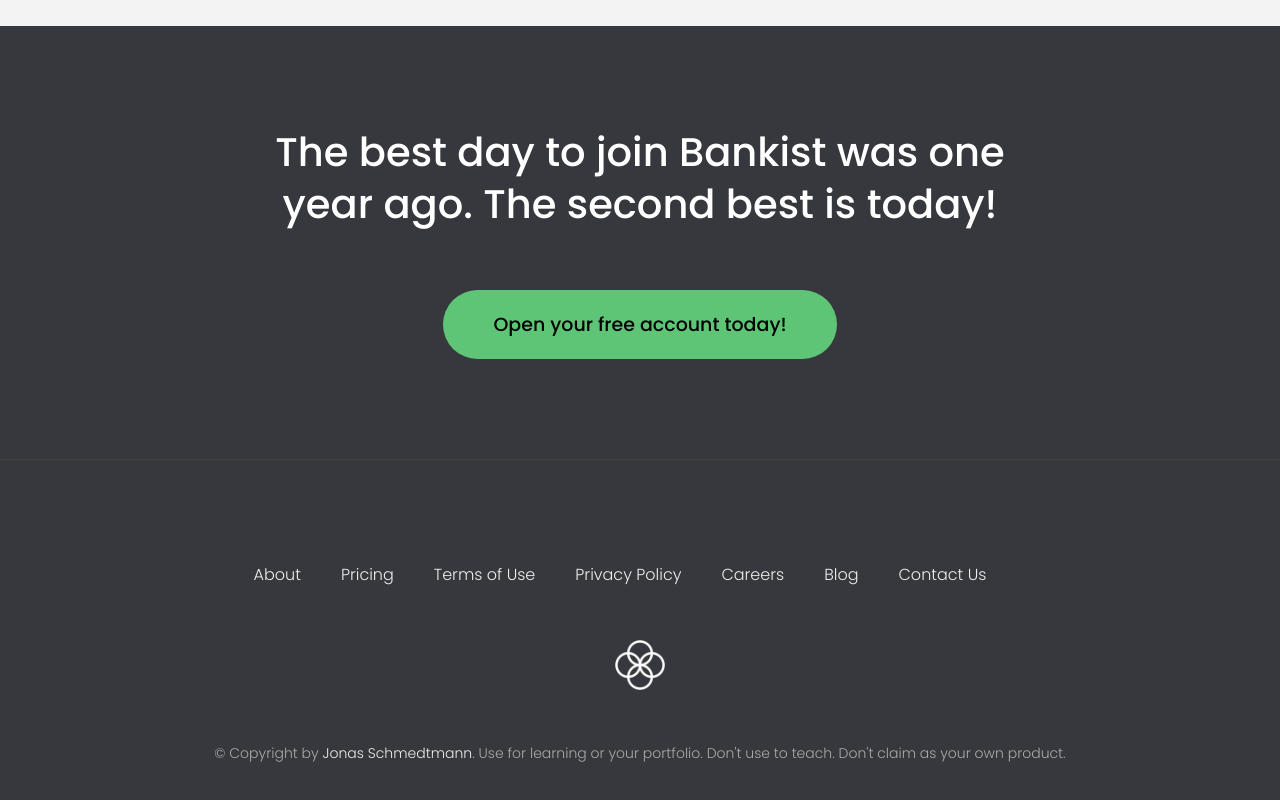
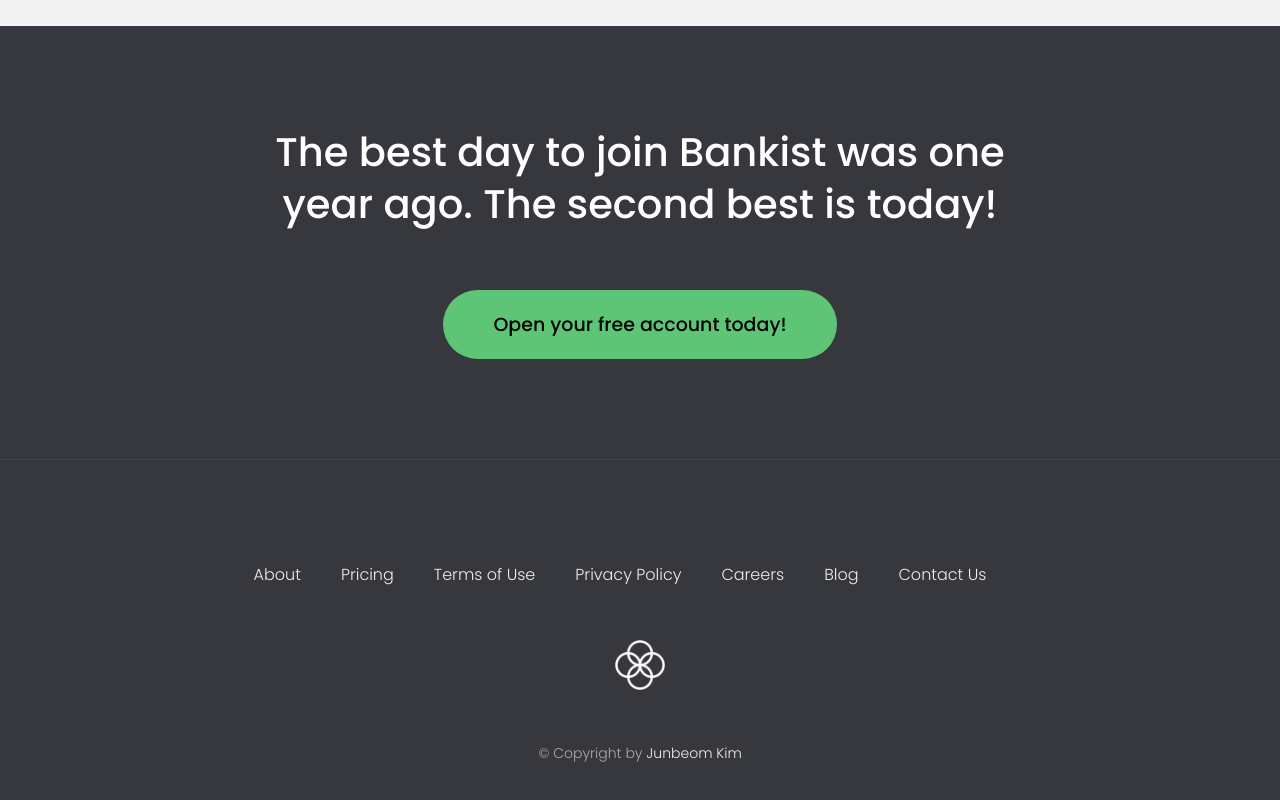
Before and after one commit to JunBeomKim805/JavascriptPortfolio1, a plain HTML site: page index.html in a window 1280 px wide. Shown: the part 4170-4970 px from the top of the page. Drawn offline with Linux system fonts and the light colour scheme.

Commit message:
Update index.html

```diff
--- a/index.html
+++ b/index.html
@@ -337,10 +337,9 @@
         <a
           class="footer__link twitter-link"
           target="_blank"
-          href="https://twitter.com/jonasschmedtman"
-          >Jonas Schmedtmann</a
-        >. Use for learning or your portfolio. Don't use to teach. Don't claim
-        as your own product.
+          href="https://github.com/JunBeomKim805"
+          >Junbeom Kim</a
+        >
       </p>
     </footer>
 
```
